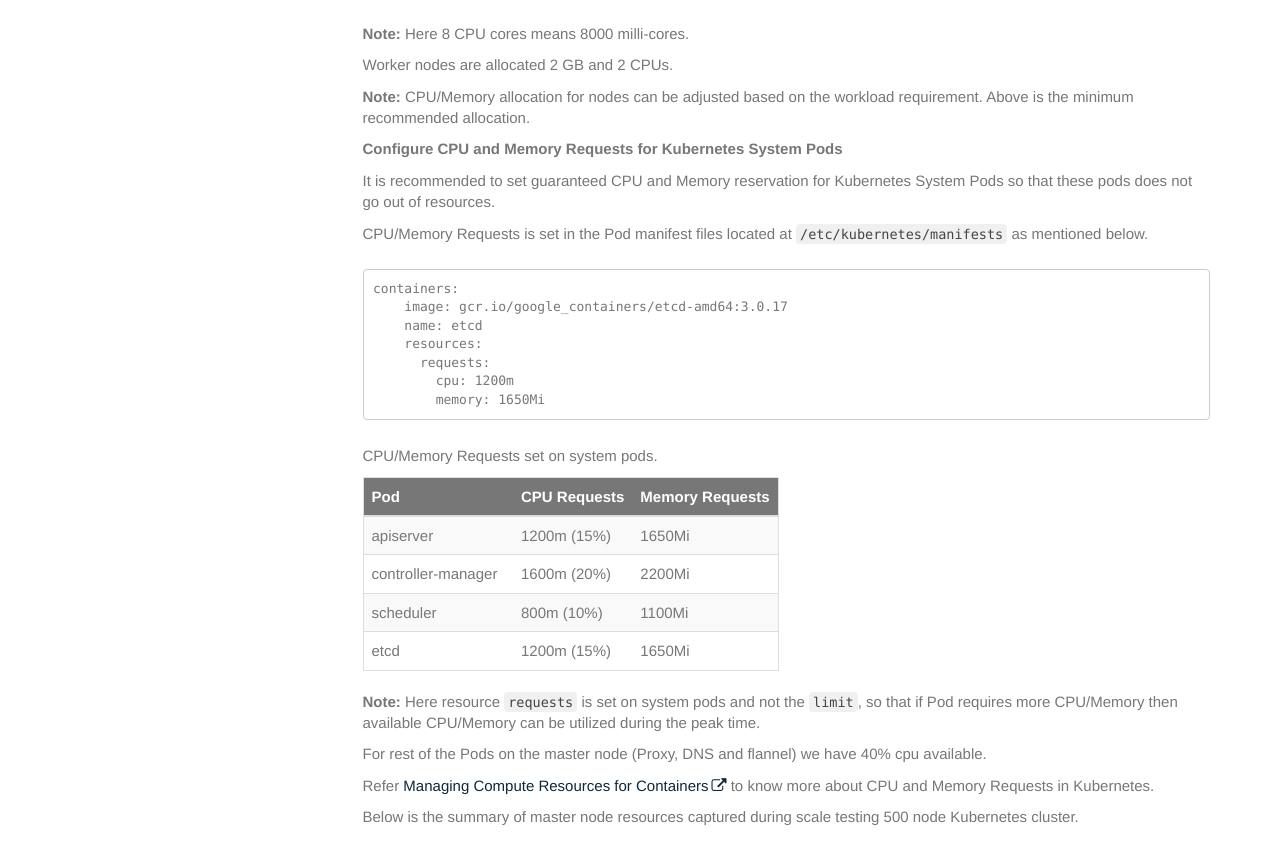
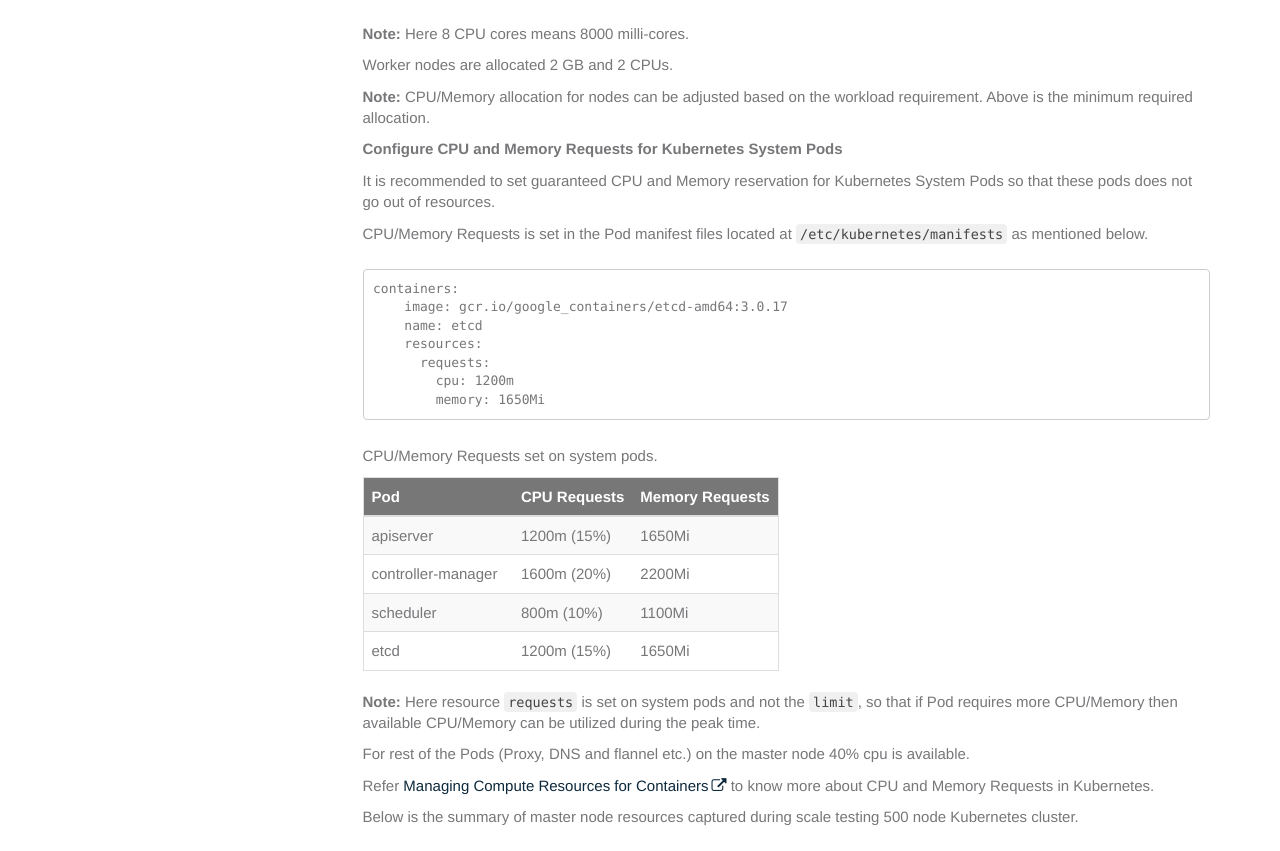
Before and after one commit to vmware-archive/vsphere-storage-for-kubernetes, a Jekyll site: the page built from documentation/largescaledeployment.md, in a window 1280 px wide and 1400 px high. Shown: the part 433-1284 px from the top of the window. Built offline with Jekyll 4.4.1, drawn with Linux system fonts in a browser that asks for light colours; nearby versions of some CDN libraries; our own code applies the rules of GitHub Pages for plain Markdown files; comment, search, counter and statistics services are not loaded.

Commit message:
Addressed Rohit's review comments

```diff
--- a/documentation/largescaledeployment.md
+++ b/documentation/largescaledeployment.md
@@ -18,7 +18,7 @@ Capacity:
 
 Worker nodes are allocated 2 GB and 2 CPUs.
 
-**Note:** CPU/Memory allocation for nodes can be adjusted based on the workload requirement. Above is the minimum recommended allocation.
+**Note:** CPU/Memory allocation for nodes can be adjusted based on the workload requirement. Above is the minimum required allocation.
 
 
 **Configure CPU and Memory Requests for Kubernetes System Pods**
@@ -48,7 +48,7 @@ CPU/Memory Requests set on system pods.
 
 **Note:** Here resource `requests` is set on system pods and not the `limit`, so that if Pod requires more CPU/Memory then available CPU/Memory can be utilized during the peak time.
 
-For rest of the Pods on the master node (Proxy, DNS and flannel) we have 40% cpu available.
+For rest of the Pods (Proxy, DNS and flannel etc.) on the master node 40% cpu is available.
 
 Refer [Managing Compute Resources for Containers](https://kubernetes.io/docs/concepts/configuration/manage-compute-resources-container/) to know more about CPU and Memory Requests in Kubernetes.
 
```
Also changed, not shown: documentation/faqs.md (+2 -3 lines).
